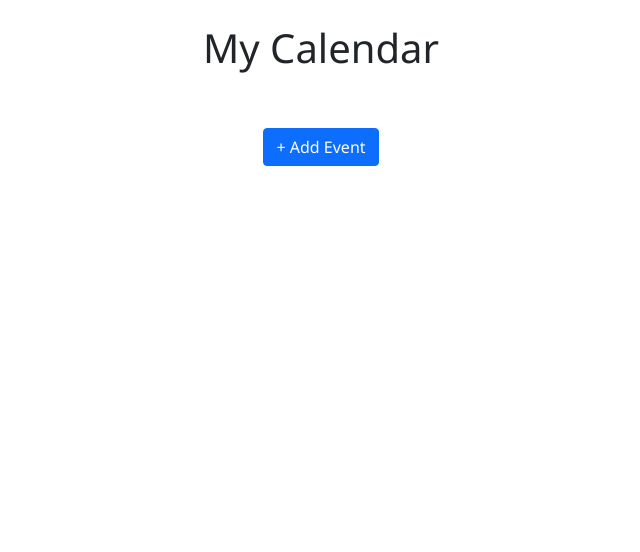
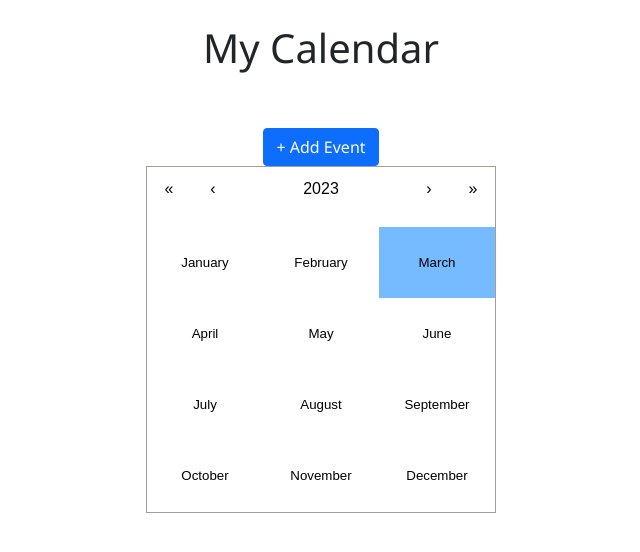
Before and after one commit to JuanSeZ/Studability, a React (Create React App) app in the folder frontend/: page /home/calendar in a window 1280 px wide. Shown: the top 552 px of the page, without its empty margins (319-959 px from the left). Built offline with nearby package versions, Linux system fonts and the light colour scheme.

Commit message:
Calendar view, handleClick method missing

```diff
--- a/frontend/src/pages/CalendarPage.jsx
+++ b/frontend/src/pages/CalendarPage.jsx
@@ -17,7 +17,6 @@ export default function CalendarPage() {
         setTitle(event.target.value)
     }
 
-
     const resetForm = () => {
         setTitle('')
         setDate(null)
@@ -34,6 +33,11 @@ export default function CalendarPage() {
             title: title,
             dateValue: dateValue
         })
+    }
+
+/* TODO make this function show the events for that day */
+    function handleClickDate() {
+
     }
 
     return (
@@ -78,9 +82,11 @@ export default function CalendarPage() {
                 </div>
             </div>
 
+            <div style={{display: "flex", justifyContent: "center", alignItems: "center"}}>
+                <Calendar onClickDay={handleClickDate} defaultView="year" value={new Date()}/>
+            </div>
 
-
-
+            <br/>
         </div>
     )
 };
```
